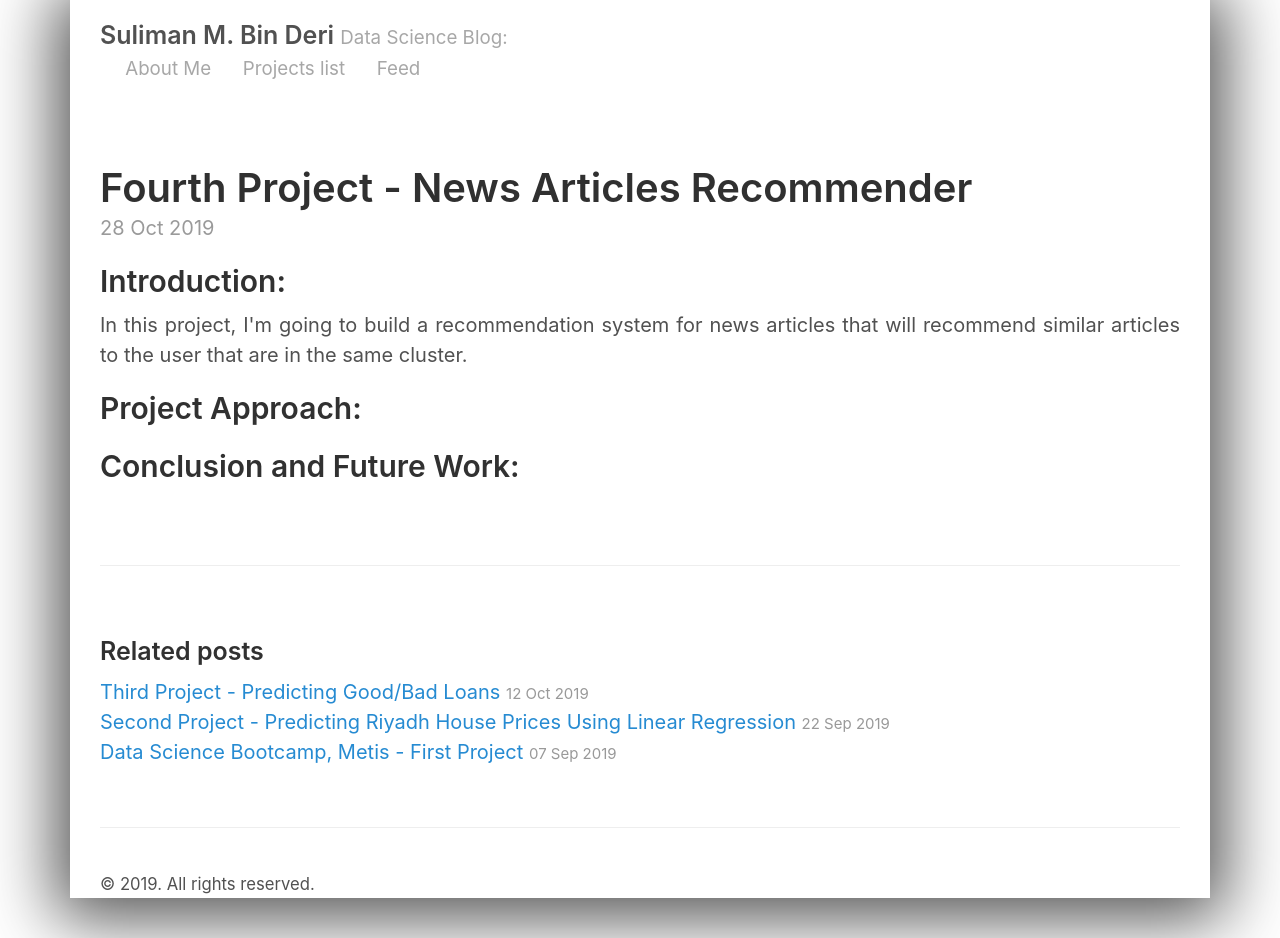
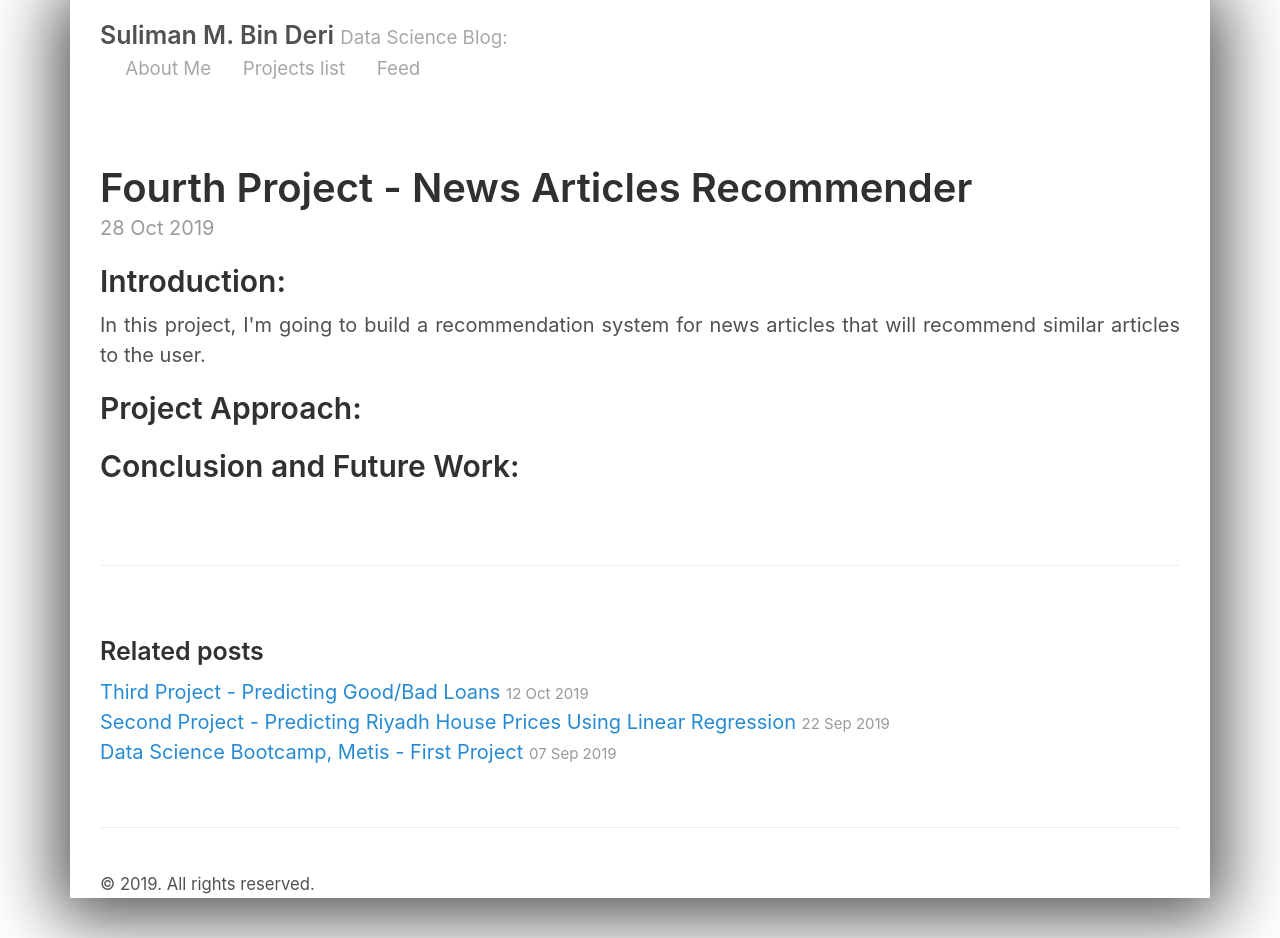
Before and after one commit to SulimanMD/SulimanMD.github.io, a Jekyll site: the page built from _posts/2019-10-28-Fourth Project - News Articles Recommender.md, in a window 1280 px wide. Built offline with Jekyll 4.4.1, drawn with Linux system fonts in a browser that asks for light colours.

Commit message:
Update 2019-10-28-Fourth Project - News Articles Recommender.md

```diff
--- a/_posts/2019-10-28-Fourth Project - News Articles Recommender.md
+++ b/_posts/2019-10-28-Fourth Project - News Articles Recommender.md
@@ -3,7 +3,7 @@ layout: post
 title: Fourth Project - News Articles Recommender
 ---
 <h2> Introduction: </h2>
-<p align="justify">In this project, I'm going to build a recommendation system for news articles that will recommend similar articles to the user that are in the same cluster. </p>
+<p align="justify">In this project, I'm going to build a recommendation system for news articles that will recommend similar articles to the user. </p>
 
 <h2> Project Approach: </h2>
 <p align="justify"> </p>
```
